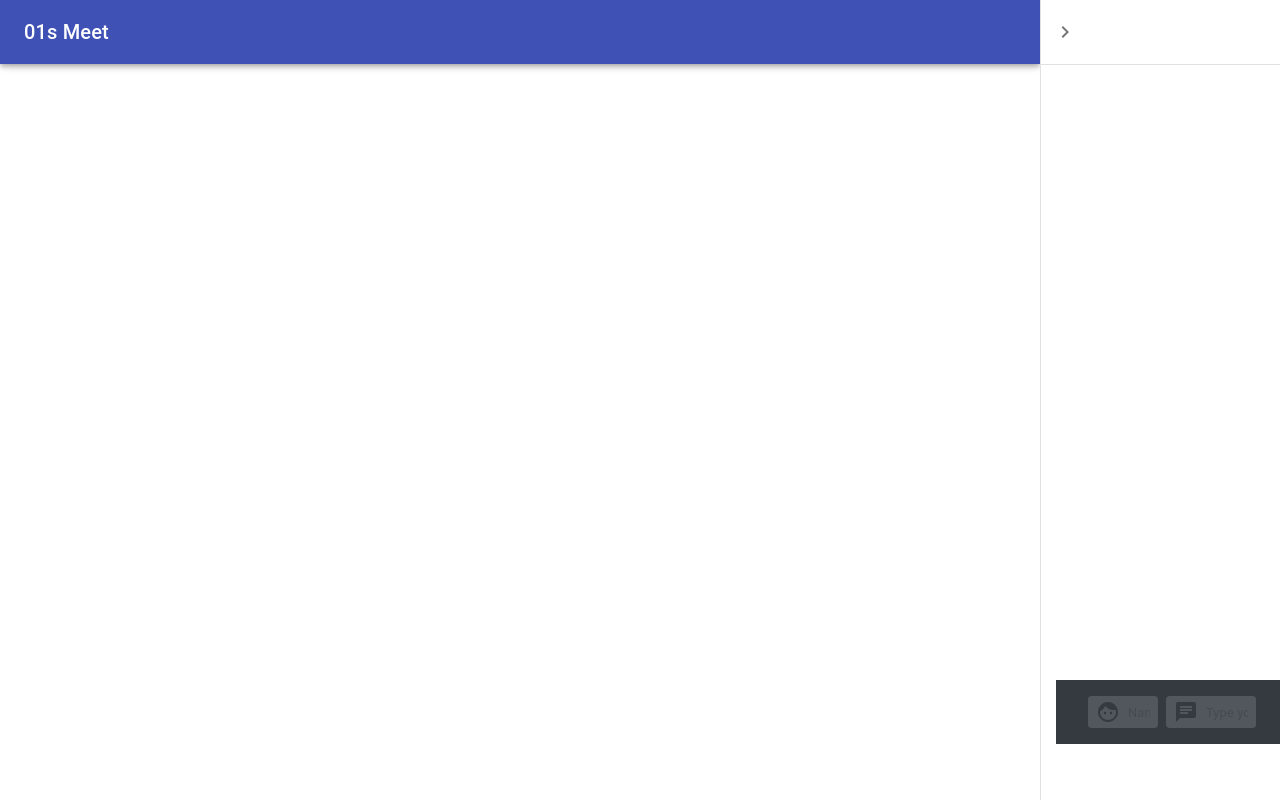
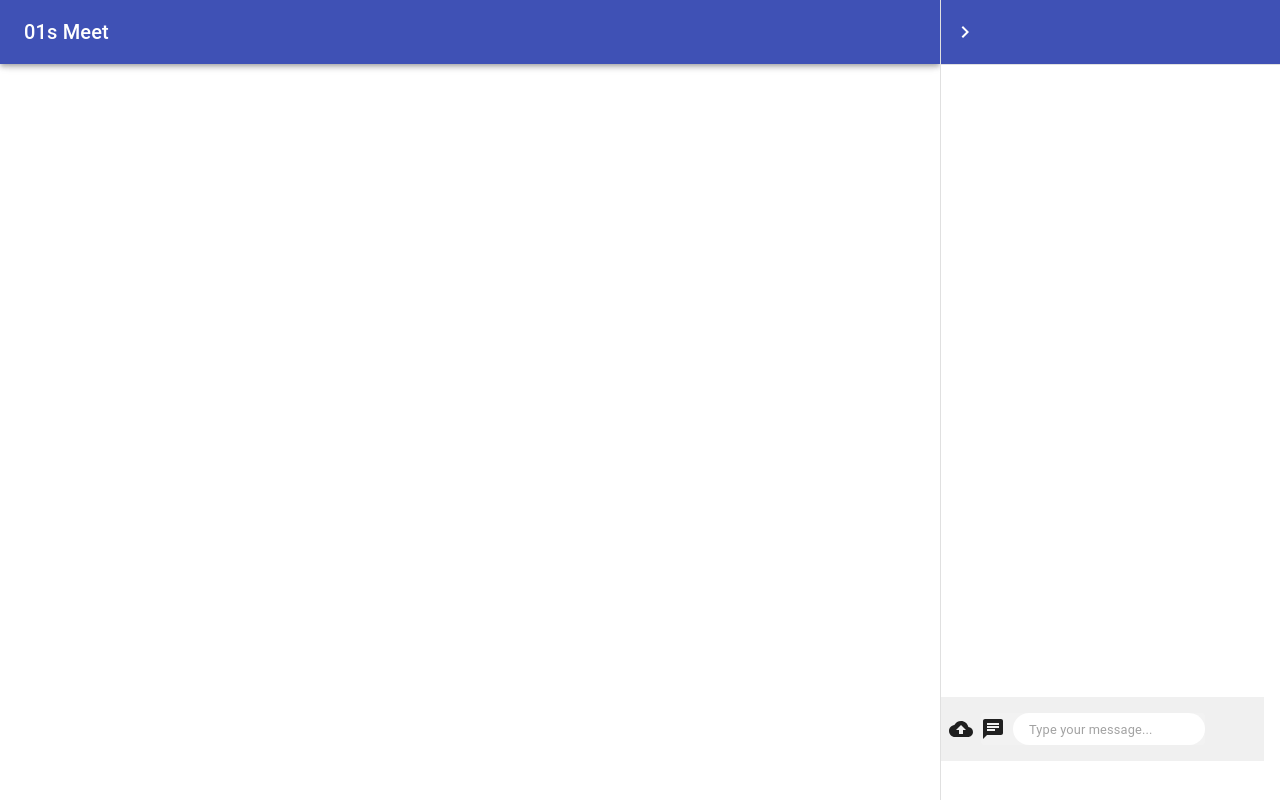
Before and after one commit to NAVEEN-PERPAGA/Jitsi-Meet, a React (Create React App) app in the folder client/: page / in a window 1280 px wide. Both pictures are taken after a click on the button "open drawer". Built offline with nearby package versions, Linux system fonts and the light colour scheme.

Commit message:
chat styling
Signed-off-by: Neeraj Maurya <Neerj7668>

```diff
--- a/client/src/components/JitsiMeetComponent.js
+++ b/client/src/components/JitsiMeetComponent.js
@@ -1,13 +1,12 @@
 import React, { useState, useEffect } from "react";
 import ProgressComponent from "@material-ui/core/CircularProgress";
-
 function JitsiMeetComponent() {
   const [loading, setLoading] = useState(false);
 
   const jitsiContainerStyle = {
     display: loading ? "none" : "block",
     width: "100%",
-    height: "100%",
+    height: "90vh",
   };
 
   function startConference() {
@@ -15,7 +14,7 @@ function JitsiMeetComponent() {
       const domain = "meet.jit.si";
       const options = {
         roomName: "Neeraj",
-        height: 590,
+
         parentNode: document.getElementById("jitsi-container"),
         interfaceConfigOverwrite: {
           filmStripOnly: false,
@@ -46,7 +45,7 @@ function JitsiMeetComponent() {
   return (
     <div>
       {loading && <ProgressComponent />}
-      <div id="jitsi-container" style={jitsiContainerStyle} />
+      <div id="jitsi-container" style={jitsiContainerStyle} className="jitsi" />
     </div>
   );
 }
--- a/client/src/components/Main.js
+++ b/client/src/components/Main.js
@@ -14,7 +14,7 @@ import ChatIcon from "@material-ui/icons/Chat";
 import ChevronLeftIcon from "@material-ui/icons/ChevronLeft";
 import ChevronRightIcon from "@material-ui/icons/ChevronRight";
 import Chat from "./chat/Chat";
-const drawerWidth = 240;
+const drawerWidth = 340;
 
 const useStyles = makeStyles((theme) => ({
   root: {
@@ -54,6 +54,8 @@ const useStyles = makeStyles((theme) => ({
     width: drawerWidth,
   },
   drawerHeader: {
+    backgroundColor: "rgb(63, 81, 181)",
+
     display: "flex",
     alignItems: "center",
 
@@ -139,7 +141,7 @@ export default function Main() {
         }}
       >
         <div className={classes.drawerHeader}>
-          <IconButton onClick={handleDrawerClose}>
+          <IconButton onClick={handleDrawerClose} style={{ color: "#fff" }}>
             {theme.direction === "rtl" ? (
               <ChevronLeftIcon />
             ) : (
--- a/client/src/components/chat/BottomBar.js
+++ b/client/src/components/chat/BottomBar.js
@@ -1,16 +1,21 @@
 import React from "react";
-
 import { fade, makeStyles } from "@material-ui/core/styles";
 import InputBase from "@material-ui/core/InputBase";
 import Toolbar from "@material-ui/core/Toolbar";
 
 import ChatIcon from "@material-ui/icons/Chat";
-import FaceIcon from "@material-ui/icons/Face";
+import CloudUploadIcon from "@material-ui/icons/CloudUpload";
 import "./global.css";
 const useStyles = makeStyles((theme) => ({
   appBar: {
     bottom: 0,
     top: "auto",
+  },
+  chatFooter: {
+    backgroundColor: "rgb(240, 240, 240)",
+    margin: theme.spacing(1, 0, 0, -2),
+    width: "100%",
+    zIndex: -1,
   },
   inputContainer: {
     backgroundColor: fade(theme.palette.common.white, 0.15),
@@ -22,47 +27,43 @@ const useStyles = makeStyles((theme) => ({
     position: "relative",
   },
   icon: {
-    width: theme.spacing(5),
+    width: theme.spacing(3),
     height: "100%",
     position: "absolute",
     pointerEvents: "none",
     display: "flex",
     alignItems: "center",
     justifyContent: "center",
+    zIndex: 1,
   },
   inputRoot: {
     color: "inherit",
   },
   nameInput: {
-    padding: theme.spacing(1, 1, 1, 5),
+    padding: theme.spacing(1, 0, 1, 2),
+    margin: theme.spacing(0, 0, 0, 1),
+    borderRadius: "25px",
+    backgroundColor: "#fff",
+    fontSize: "0.8rem",
   },
+
   chatInput: {
-    padding: theme.spacing(1, 1, 1, 5),
+    padding: theme.spacing(1, 0, 1, 2),
+    margin: theme.spacing(0, 0, 0, 4),
+    borderRadius: "25px",
+    backgroundColor: "#fff",
+    fontSize: "0.8rem",
   },
+
 }));
 
 export default function BottomBar(props) {
   const classes = useStyles();
 
   return (
-    <div className="bg-dark appbar">
-      <Toolbar>
-        <div className={classes.inputContainer} style={{ maxWidth: "70px" }}>
-          <div className={classes.icon}>
-            <FaceIcon />
-          </div>
-          <InputBase
-            className="inputPlaceholder"
-            onChange={props.handleName}
-            value={props.name}
-            placeholder="Name"
-            classes={{
-              root: classes.inputRoot,
-              input: classes.nameInput,
-            }}
-            inputProps={{ "aria-label": "name" }}
-          />
-        </div>
+    <Toolbar className={classes.chatFooter}>
+
+      <CloudUploadIcon />
       <div className={classes.inputContainer}>
         <form onSubmit={props.handleSubmit}>
           <div className={classes.icon}>
@@ -82,6 +83,5 @@ export default function BottomBar(props) {
         </form>
       </div>
     </Toolbar>
-    </div>
   );
 }
--- a/client/src/components/chat/Chat.js
+++ b/client/src/components/chat/Chat.js
@@ -93,18 +93,21 @@ class Chat extends React.Component {
     console.log(this.state.chat);
     return (
       <div className="App">
-        <div className="container main  text-dark">
         <div id="chat" className="chats">
           {this.state.chat.map((el, index) => {
             return (
               <>
-                  <div key={index}>
+                <div key={index} className="innerChatName">
                   <Typography variant="caption" className="name">
                     {el.name}
                   </Typography>
                 </div>
-                  <div key={index}>
-                    <Typography variant="body1" className="content">
+                <div key={index} className="outerChat">
+                  <Typography
+                    variant="body1"
+                    className="content"
+                    style={{ padding: "0px 20px", margin: "5px 10px" }}
+                  >
                     {el.content}
                   </Typography>
                 </div>
@@ -120,7 +123,6 @@ class Chat extends React.Component {
           name={this.state.name}
         />
       </div>
-      </div>
     );
   }
 }
--- a/client/src/components/chat/global.css
+++ b/client/src/components/chat/global.css
@@ -1,51 +1,40 @@
-*{
-    margin: 0; padding: 0;
+* {
+  margin: 0;
+  padding: 0;
   box-sizing: border-box;
 }
-.appbar{
-top: 85vh;
-position: fixed;
-}
-
-.main{
-   height: 80vh;
+.chats {
+  height: 78vh;
   overflow-y: scroll;
   border-right: none;
 }
-
 .main::-webkit-scrollbar {
   width: 10px;
 }
 
-/* Track */
+/* chat window  */
 
-  /* Handle */
-  .main::-webkit-scrollbar-thumb {
-    background: #888;
+.innerChatName {
+  margin: 0px 0px 0px 10px;
+  background-color: rgb(65, 35, 35);
 }
 
-  /* Handle on hover */
-  .main::-webkit-scrollbar-thumb:hover {
-    background: #555;
+.name {
+  background-color: rgb(212, 212, 212);
+  border-radius: 20px;
+  border: 1px solid rgb(212, 212, 212);
+  color: rgb(15, 0, 0);
+  float: left;
+  font-weight: 900;
 }
-
-
-
-.chat{
-    height: 80vh;
+.outerChat {
+  margin: 20px 20px 0px 20px;
+  word-wrap: break-word;
 }
-.main-div{
-    width: 20vw;
+.content {
+  font-weight: 700;
+  background-color: rgb(220, 248, 198);
+  color: #000;
+  border-radius: 20px;
+  padding-left: 10px 100px;
 }
-/* chat window  */
-.name{
-    color: red;
-    float: left;
-
-}
-
-
-/* footer css  */
-.inputPlaceholder [type="text"]{
-    font-size: 0.8rem !important;
-}
```
Also changed, not shown: 1 other file (tests, documents, lock files or other folders). Lines whose indentation alone changed are shown as unchanged.
